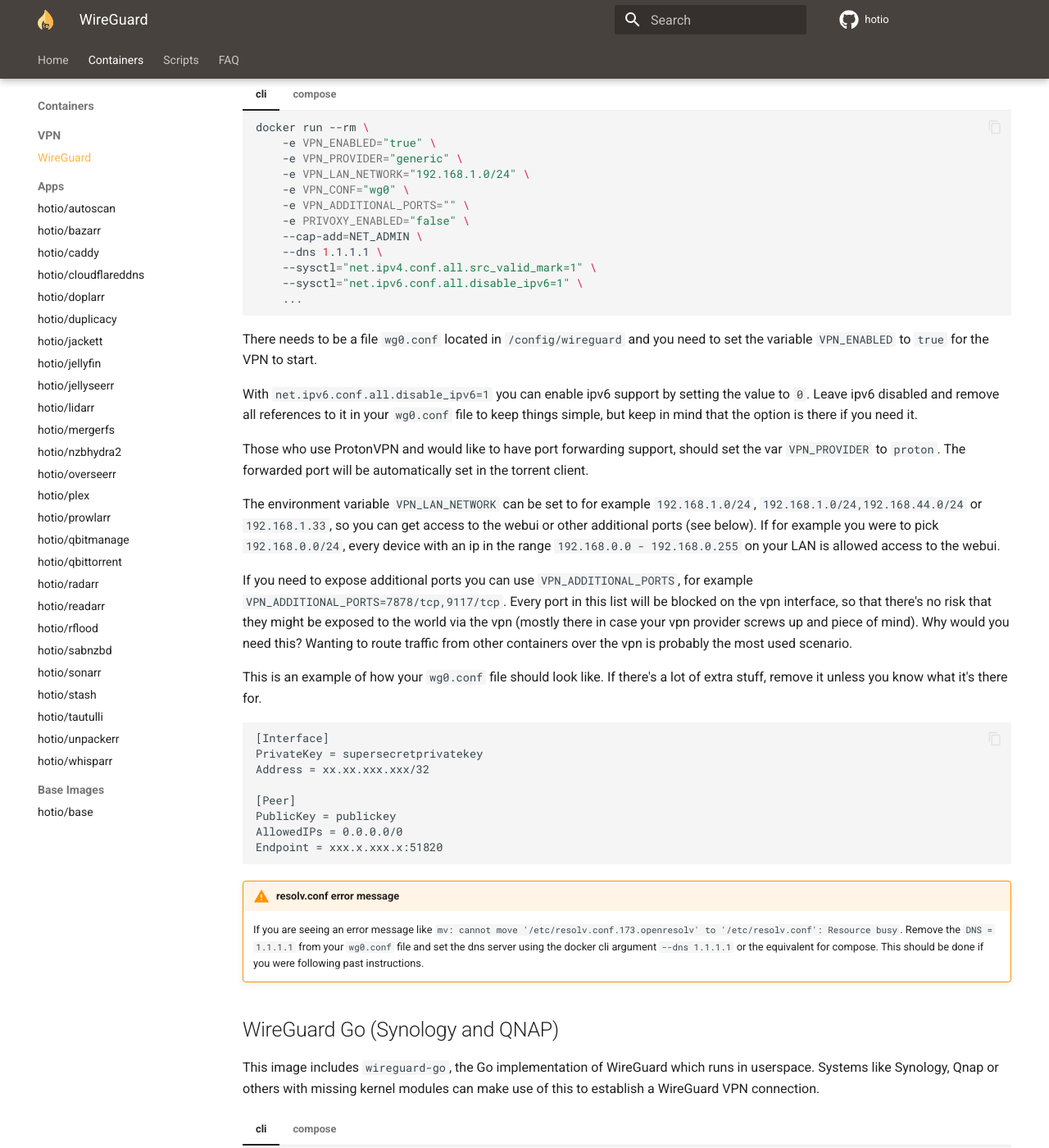
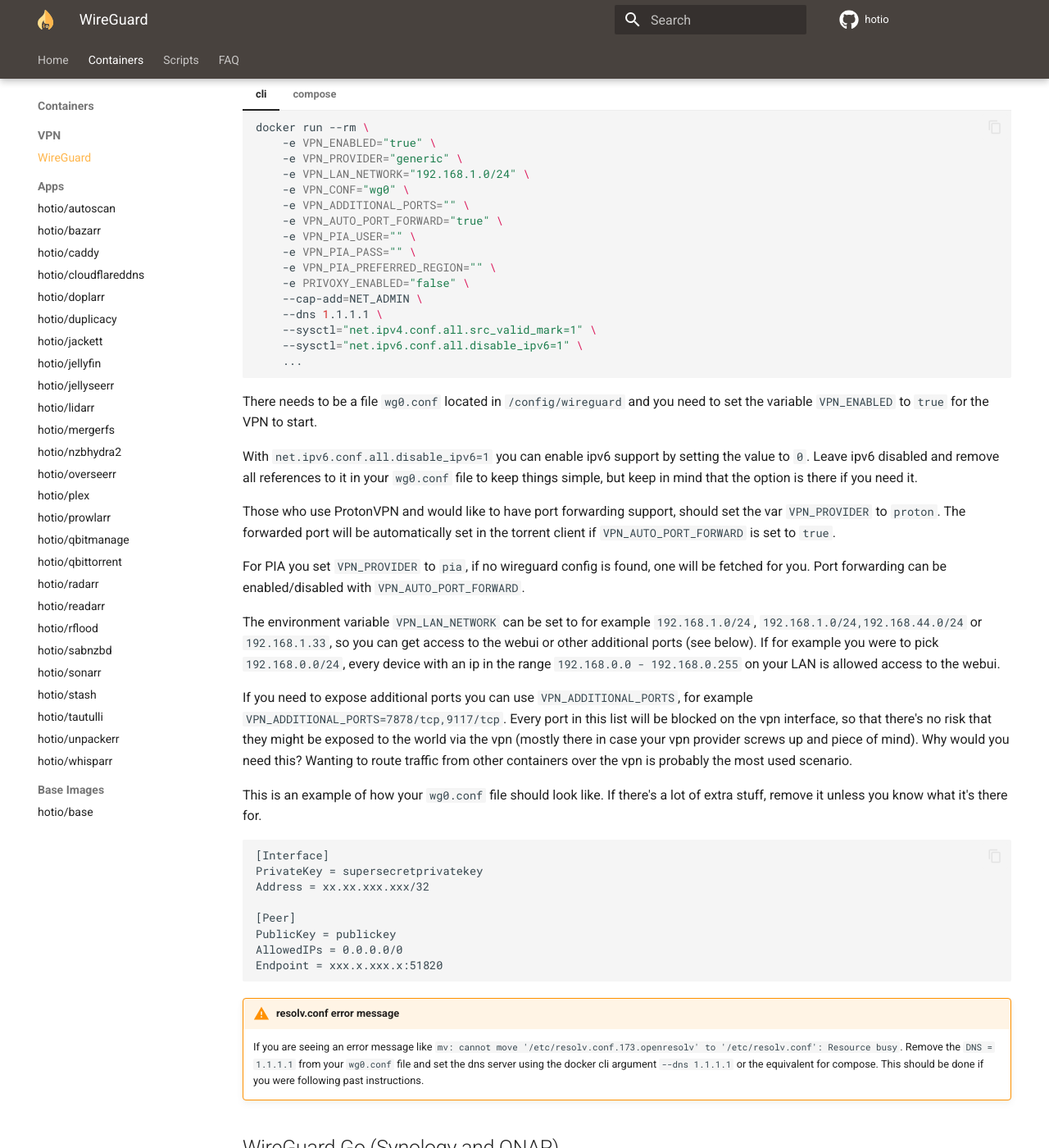
Before and after one commit to hotio/website, an MkDocs documentation site: the page built from docs/containers/wireguard.md, in a window 1280 px wide and 1400 px high, scrolled down 200 px. Shown: the whole window at 82% size. Built offline with MkDocs 1.6.1 and Material for MkDocs 9.7.7, drawn with Linux system fonts in a browser that asks for light colours; some of the changed text lies outside the part shown.

Commit message:
add pia info

```diff
--- a/docs/containers/wireguard.md
+++ b/docs/containers/wireguard.md
@@ -14,6 +14,10 @@
         -e VPN_LAN_NETWORK="192.168.1.0/24" \
         -e VPN_CONF="wg0" \
         -e VPN_ADDITIONAL_PORTS="" \
+        -e VPN_AUTO_PORT_FORWARD="true" \
+        -e VPN_PIA_USER="" \
+        -e VPN_PIA_PASS="" \
+        -e VPN_PIA_PREFERRED_REGION="" \
         -e PRIVOXY_ENABLED="false" \
         --cap-add=NET_ADMIN \
         --dns 1.1.1.1 \
@@ -35,6 +39,10 @@
           - VPN_LAN_NETWORK=192.168.1.0/24
           - VPN_CONF=wg0
           - VPN_ADDITIONAL_PORTS
+          - VPN_AUTO_PORT_FORWARD=true
+          - VPN_PIA_USER
+          - VPN_PIA_PASS
+          - VPN_PIA_PREFERRED_REGION
           - PRIVOXY_ENABLED=false
         cap_add:
           - NET_ADMIN
@@ -50,7 +58,9 @@
 
 With `net.ipv6.conf.all.disable_ipv6=1` you can enable ipv6 support by setting the value to `0`. Leave ipv6 disabled and remove all references to it in your `wg0.conf` file to keep things simple, but keep in mind that the option is there if you need it.
 
-Those who use ProtonVPN and would like to have port forwarding support, should set the var `VPN_PROVIDER` to `proton`. The forwarded port will be automatically set in the torrent client.
+Those who use ProtonVPN and would like to have port forwarding support, should set the var `VPN_PROVIDER` to `proton`. The forwarded port will be automatically set in the torrent client if `VPN_AUTO_PORT_FORWARD` is set to `true`.
+
+For PIA you set `VPN_PROVIDER` to `pia`, if no wireguard config is found, one will be fetched for you. Port forwarding can be enabled/disabled with `VPN_AUTO_PORT_FORWARD`.
 
 The environment variable `VPN_LAN_NETWORK` can be set to for example `192.168.1.0/24`, `192.168.1.0/24,192.168.44.0/24` or `192.168.1.33`, so you can get access to the webui or other additional ports (see below). If for example you were to pick `192.168.0.0/24`, every device with an ip in the range `192.168.0.0 - 192.168.0.255` on your LAN is allowed access to the webui.
 
@@ -86,6 +96,10 @@
         -e VPN_LAN_NETWORK="192.168.1.0/24" \
         -e VPN_CONF="wg0" \
         -e VPN_ADDITIONAL_PORTS="" \
+        -e VPN_AUTO_PORT_FORWARD="true" \
+        -e VPN_PIA_USER="" \
+        -e VPN_PIA_PASS="" \
+        -e VPN_PIA_PREFERRED_REGION="" \
         -e PRIVOXY_ENABLED="false" \
         --cap-add=NET_ADMIN \
         --dns 1.1.1.1 \
@@ -108,6 +122,10 @@
           - VPN_LAN_NETWORK=192.168.1.0/24
           - VPN_CONF=wg0
           - VPN_ADDITIONAL_PORTS
+          - VPN_AUTO_PORT_FORWARD=true
+          - VPN_PIA_USER
+          - VPN_PIA_PASS
+          - VPN_PIA_PREFERRED_REGION
           - PRIVOXY_ENABLED=false
         cap_add:
           - NET_ADMIN
```
